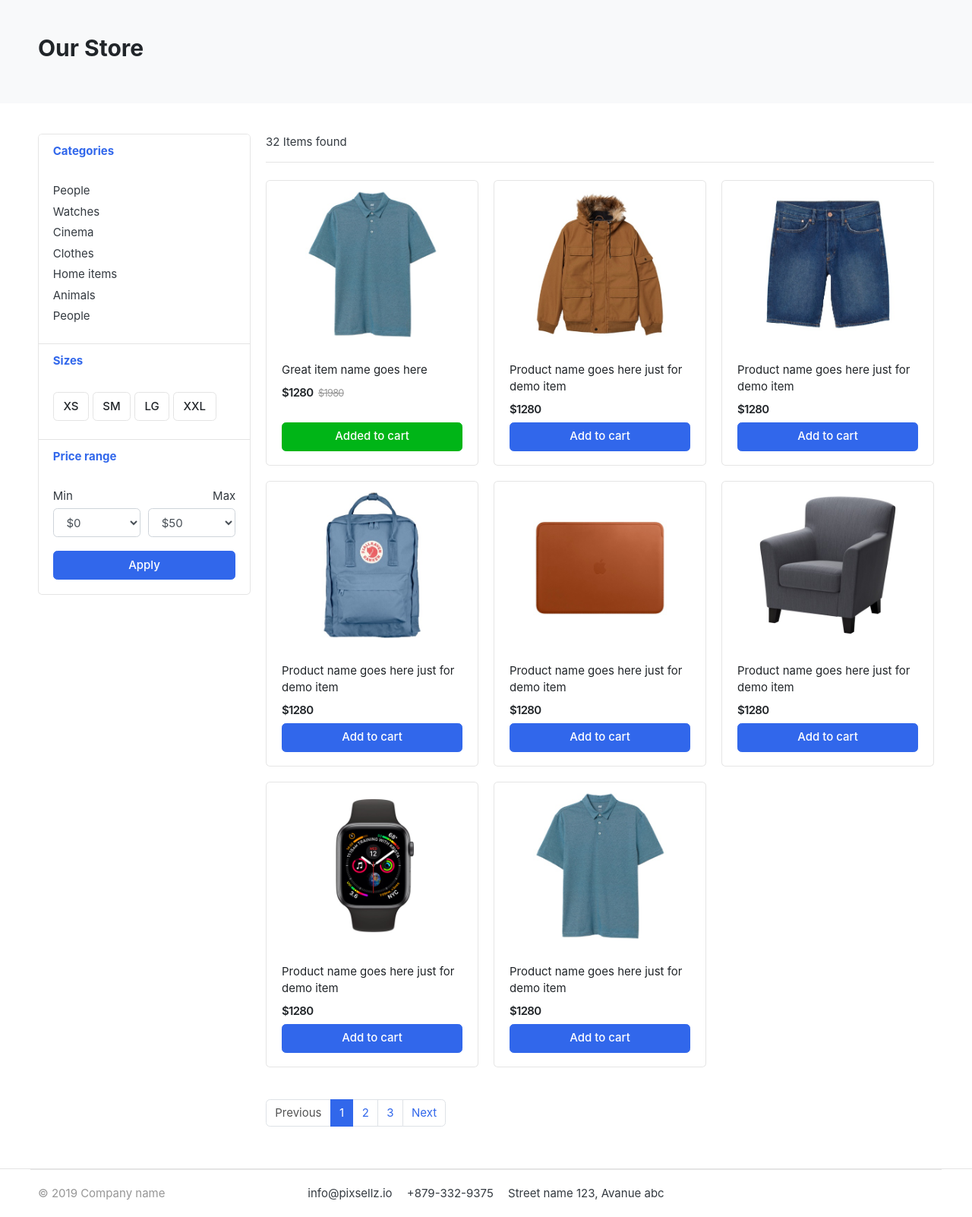
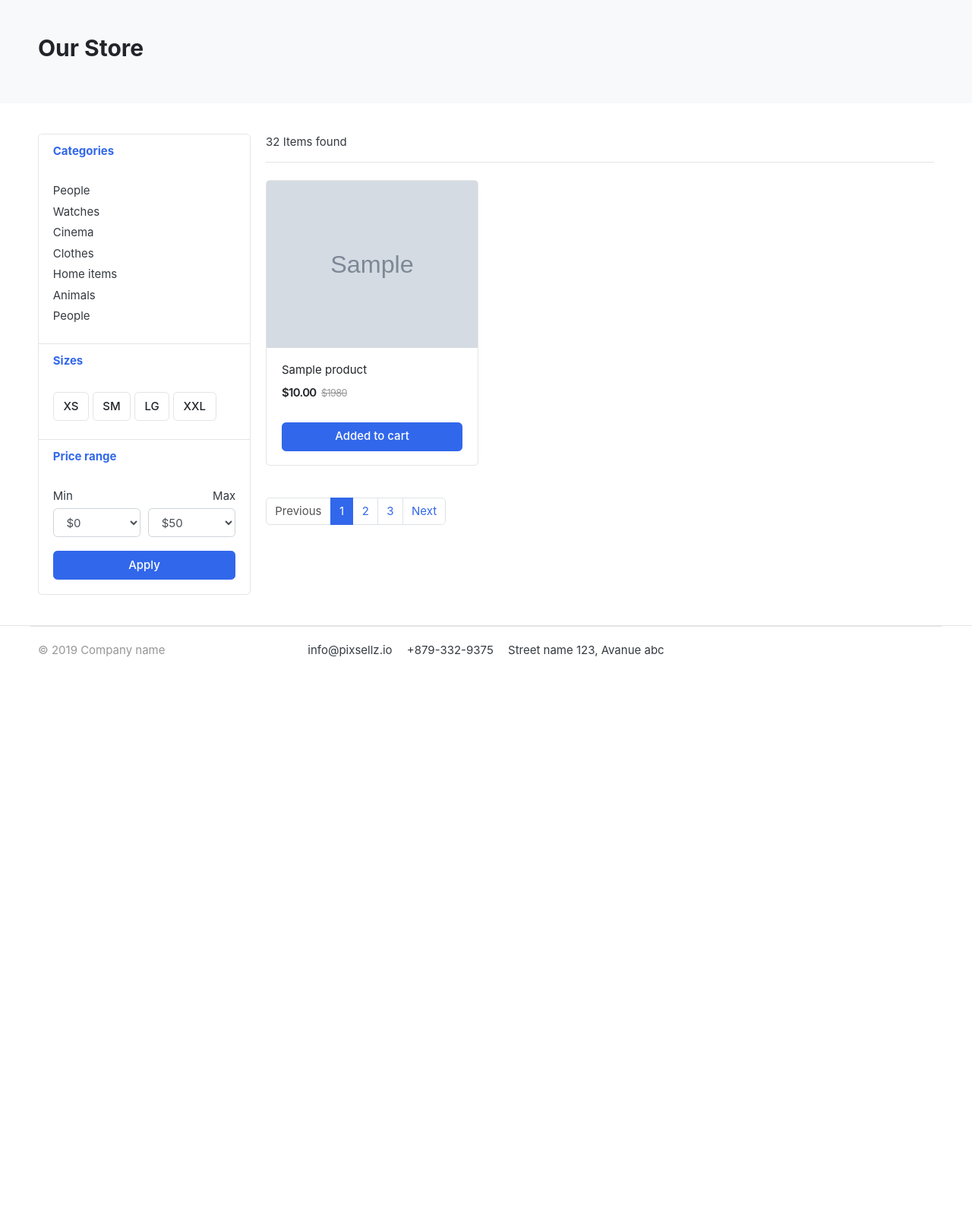
Before and after one commit to gurnitha/django-ecom-advance-rathan-kumar, a Django app: page /store/ in a window 1280 px wide. Shown: the part 125-1727 px from the top of the page at 76% size. After the commit the page ends 990 px from the top, so only its background shows below. Run offline with Django 3.2, Linux system fonts and the light colour scheme; tables that the repository leaves empty hold one stand-in row (values such as "Sample post"); grey boxes marked "Sample" are stand-in pictures; some libraries are stand-ins or nearby versions; some web fonts are replaced.

Commit message:
6.8 Retrieve and display product items to store-page

```diff
--- a/apps/store/views.py
+++ b/apps/store/views.py
@@ -8,4 +8,13 @@ from apps.store.models import Product
 
 # Create your views here.
 def store_page(request):
-	return render(request, 'store/store-page.html')
+
+	# Get all the available products
+	products = Product.objects.all().filter(is_available=True)
+
+	# Put the available products into context dictionary
+	context = {
+		'products':products # <-- 'products'  as variable
+	}
+
+	return render(request, 'store/store-page.html', context)
--- a/templates/store/inc/main-content.html
+++ b/templates/store/inc/main-content.html
@@ -8,159 +8,33 @@
     </header>
     <!-- sect-heading -->
     <div class="row">
+        <!-- Product -->
+        {% if products %}
+            {% for product in products  %}
                 <div class="col-md-4">
                     <figure class="card card-product-grid">
                         <div class="img-wrap">
-                    <img src="{% static 'images/items/1.jpg' %}">
+                            <img src="{{product.images.url}}">
                         </div>
                         <!-- img-wrap.// -->
                         <figcaption class="info-wrap">
                             <div class="fix-height">
-                        <a href="./product-detail.html" class="title">Great item name goes here</a>
+                                <a href="./product-detail.html" class="title">{{product.product_name|capfirst}}</a>
                                 <div class="price-wrap mt-2">
-                            <span class="price">$1280</span>
+                                    <span class="price">${{product.price}}</span>
                                     <del class="price-old">$1980</del>
                                 </div>
                                 <!-- price-wrap.// -->
                             </div>
-                    <a href="#" class="btn btn-block btn-success">Added to cart </a>
+                            <a href="#" class="btn btn-block btn-primary">Added to cart </a>
                         </figcaption>
                     </figure>
                 </div>
-        <!-- col.// -->
-        <div class="col-md-4">
-            <figure class="card card-product-grid">
-                <div class="img-wrap">
-                    <img src="{% static 'images/items/2.jpg' %}">
-                </div>
-                <!-- img-wrap.// -->
-                <figcaption class="info-wrap">
-                    <div class="fix-height">
-                        <a href="./product-detail.html" class="title">Product name goes here just for demo item</a>
-                        <div class="price-wrap mt-2">
-                            <span class="price">$1280</span>
-                        </div>
-                        <!-- price-wrap.// -->
-                    </div>
-                    <a href="#" class="btn btn-block btn-primary">Add to cart </a>
-                </figcaption>
-            </figure>
-        </div>
-        <!-- col.// -->
-        <div class="col-md-4">
-            <figure class="card card-product-grid">
-                <div class="img-wrap">
-                    <img src="{% static 'images/items/3.jpg' %}">
-                </div>
-                <!-- img-wrap.// -->
-                <figcaption class="info-wrap">
-                    <div class="fix-height">
-                        <a href="./product-detail.html" class="title">Product name goes here just for demo item</a>
-                        <div class="price-wrap mt-2">
-                            <span class="price">$1280</span>
-                        </div>
-                        <!-- price-wrap.// -->
-                    </div>
-                    <a href="#" class="btn btn-block btn-primary">Add to cart </a>
-                </figcaption>
-            </figure>
-        </div>
-        <!-- col.// -->
-        <div class="col-md-4">
-            <figure class="card card-product-grid">
-                <div class="img-wrap">
-                    <img src="{% static 'images/items/4.jpg' %}">
-                </div>
-                <!-- img-wrap.// -->
-                <figcaption class="info-wrap">
-                    <div class="fix-height">
-                        <a href="./product-detail.html" class="title">Product name goes here just for demo item</a>
-                        <div class="price-wrap mt-2">
-                            <span class="price">$1280</span>
-                        </div>
-                        <!-- price-wrap.// -->
-                    </div>
-                    <a href="#" class="btn btn-block btn-primary">Add to cart </a>
-                </figcaption>
-            </figure>
-        </div>
-        <!-- col.// -->
-        <div class="col-md-4">
-            <figure class="card card-product-grid">
-                <div class="img-wrap">
-                    <img src="{% static 'images/items/5.jpg' %}">
-                </div>
-                <!-- img-wrap.// -->
-                <figcaption class="info-wrap">
-                    <div class="fix-height">
-                        <a href="./product-detail.html" class="title">Product name goes here just for demo item</a>
-                        <div class="price-wrap mt-2">
-                            <span class="price">$1280</span>
-                        </div>
-                        <!-- price-wrap.// -->
-                    </div>
-                    <a href="#" class="btn btn-block btn-primary">Add to cart </a>
-                </figcaption>
-            </figure>
-        </div>
-        <!-- col.// -->
-        <div class="col-md-4">
-            <figure class="card card-product-grid">
-                <div class="img-wrap">
-                    <img src="{% static 'images/items/6.jpg' %}">
-                </div>
-                <!-- img-wrap.// -->
-                <figcaption class="info-wrap">
-                    <div class="fix-height">
-                        <a href="./product-detail.html" class="title">Product name goes here just for demo item</a>
-                        <div class="price-wrap mt-2">
-                            <span class="price">$1280</span>
-                        </div>
-                        <!-- price-wrap.// -->
-                    </div>
-                    <a href="#" class="btn btn-block btn-primary">Add to cart </a>
-                </figcaption>
-            </figure>
-        </div>
-        <!-- col.// -->
-        <div class="col-md-4">
-            <figure class="card card-product-grid">
-                <div class="img-wrap">
-                    <img src="{% static 'images/items/7.jpg' %}">
-                </div>
-                <!-- img-wrap.// -->
-                <figcaption class="info-wrap">
-                    <div class="fix-height">
-                        <a href="./product-detail.html" class="title">Product name goes here just for demo item</a>
-                        <div class="price-wrap mt-2">
-                            <span class="price">$1280</span>
-                        </div>
-                        <!-- price-wrap.// -->
-                    </div>
-                    <a href="#" class="btn btn-block btn-primary">Add to cart </a>
-                </figcaption>
-            </figure>
-        </div>
-        <!-- col.// -->
-        <div class="col-md-4">
-            <figure class="card card-product-grid">
-                <div class="img-wrap">
-                    <img src="{% static 'images/items/1.jpg' %}">
-                </div>
-                <!-- img-wrap.// -->
-                <figcaption class="info-wrap">
-                    <div class="fix-height">
-                        <a href="./product-detail.html" class="title">Product name goes here just for demo item</a>
-                        <div class="price-wrap mt-2">
-                            <span class="price">$1280</span>
-                        </div>
-                        <!-- price-wrap.// -->
-                    </div>
-                    <a href="#" class="btn btn-block btn-primary">Add to cart </a>
-                </figcaption>
-            </figure>
-        </div>
-        <!-- col.// -->
+            {% endfor %}
+        {% endif %}
+
+
+        <!-- Product end -->
     </div>
     <!-- row end.// -->
 
```
Also changed, not shown: README.md. Lines whose indentation alone changed are shown as unchanged.
